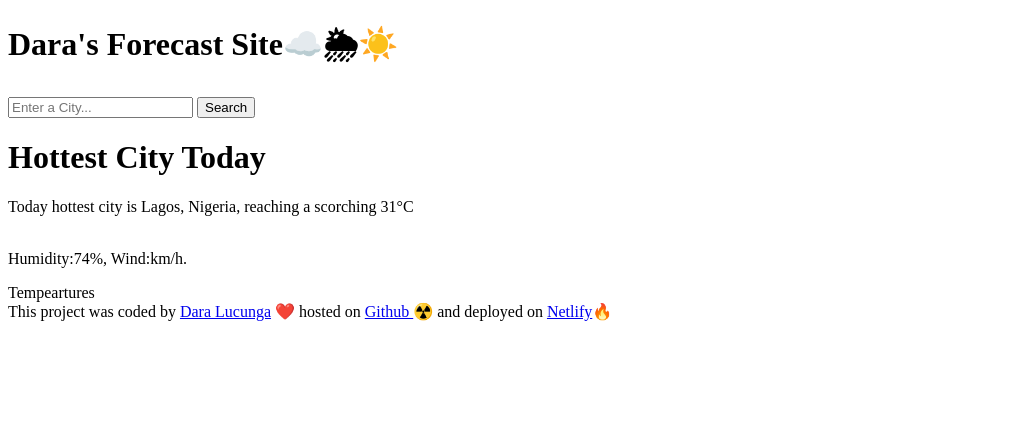
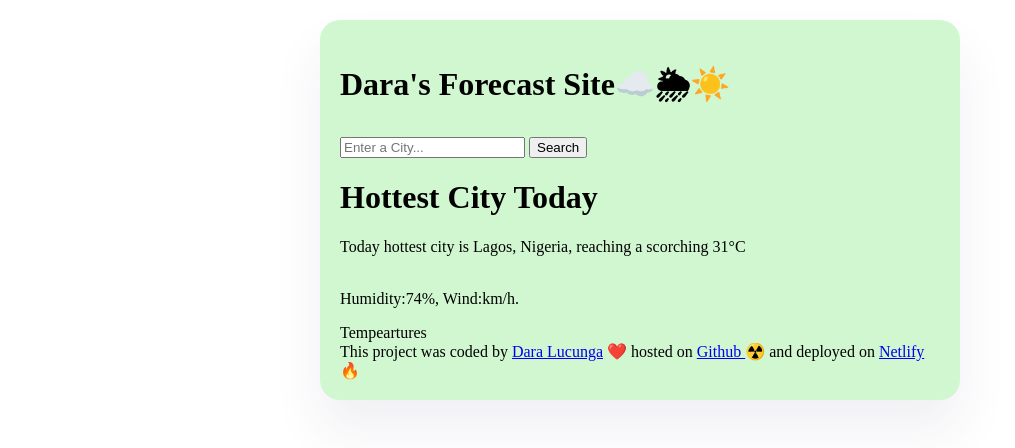
Before and after one commit to DNyl01/WeatherA7, a plain HTML site: page index.html in a window 1280 px wide. Shown: the whole page, without its empty margins (0-1015 px from the left). Drawn offline with Linux system fonts and the light colour scheme.

Commit message:
styled the main container

```diff
--- a/index.html
+++ b/index.html
@@ -4,8 +4,10 @@
     <meta charset="UTF-8" />
     <meta name="viewport" content="width=device-width, initial-scale=1.0" />
     <title>Dara's site</title>
+    <link rel="stylesheet" href="style.css">
   </head>
   <body>
+    <div class="all-content">
     <header>
       <form>
         <h1>Dara's Forecast Site☁️🌦☀️</h1>
@@ -35,5 +37,6 @@
         Netlify</a
       >🔥
     </footer>
+    </div>
   </body>
 </html>
--- /dev/null
+++ b/style.css
@@ -0,0 +1,11 @@
+body {
+  background-color: white;
+}
+.all-content {
+  background-color: rgb(209, 247, 209);
+  max-width: 600px;
+  margin: 20px auto;
+  padding: 20px;
+  border-radius: 20px;
+  box-shadow: 0 30px 50px rgba(65, 50, 100, 0.08);
+}
```
